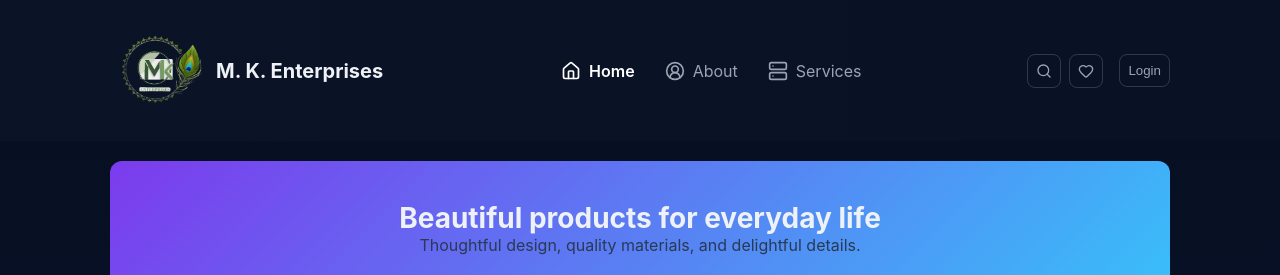
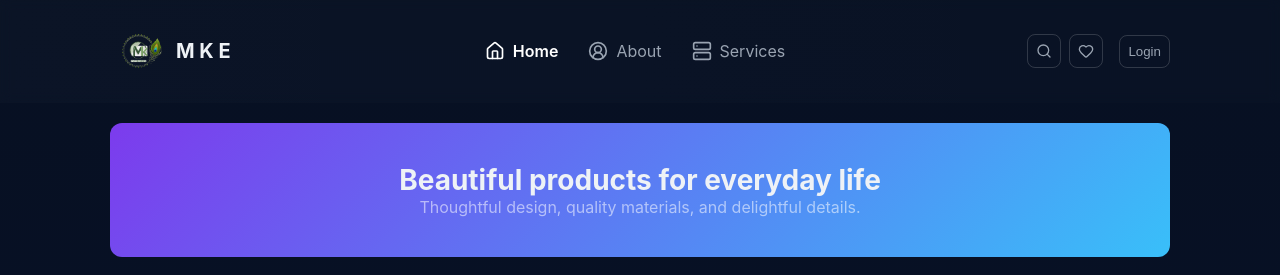
Before and after one commit to MKEnterpriise/Mk-Enterprises, a React (Vite) app in the folder mk-enterprises/: page / in a window 1280 px wide. Shown: the top 275 px of the page. Built offline with nearby package versions, Linux system fonts and the light colour scheme; no server answers.

Commit message:
Chnage text color and fix header

```diff
--- a/mk-enterprises/src/components/Header.jsx
+++ b/mk-enterprises/src/components/Header.jsx
@@ -40,8 +40,8 @@ export default function Header({ showLogin = true }) {
       <div className="container header-inner">
         {isMobile ? (
           <div className="brand" onClick={() => navigate("/")}>
-            <img src={logo} style={{ width: "80px" }} />
-            <span className="brand-text">M. K. Enterprises</span>
+            <img src={logo} style={{ width: "40px" }} />
+            <span className="brand-text">M K E</span>
           </div>
         ) : (
           <div className="brand" onClick={() => navigate("/")}>
@@ -52,6 +52,7 @@ export default function Header({ showLogin = true }) {
 
         <nav className="main-nav">
           <NavLink
+          onClick={() => document.body.classList.remove("nav-open")}
             to="/"
             className="nav-link"
             style={{ display: "flex", gap: "8px" }}
@@ -59,6 +60,7 @@ export default function Header({ showLogin = true }) {
             <Home size={20} /> Home
           </NavLink>
           <NavLink
+          onClick={() => document.body.classList.remove("nav-open")}
             to="/about"
             className="nav-link"
             style={{ display: "flex", gap: "8px" }}
@@ -67,6 +69,7 @@ export default function Header({ showLogin = true }) {
             About
           </NavLink>
           <NavLink
+          onClick={() => document.body.classList.remove("nav-open")}
             to="/services"
             className="nav-link"
             style={{ display: "flex", gap: "8px" }}
--- a/mk-enterprises/src/index.css
+++ b/mk-enterprises/src/index.css
@@ -217,7 +217,7 @@ span.error {
 
 .hero-sub {
   /* color: var(--muted); */
-  color: #283a54;
+  color: #ffffff8a;
   text-align: center;
 }
 
@@ -1210,7 +1210,7 @@ span.error {
   }
 
   body.nav-open .main-nav {
-    top: 64px;
+    top: 103px;
   }
   .footer-section {
     flex: unset;
```
